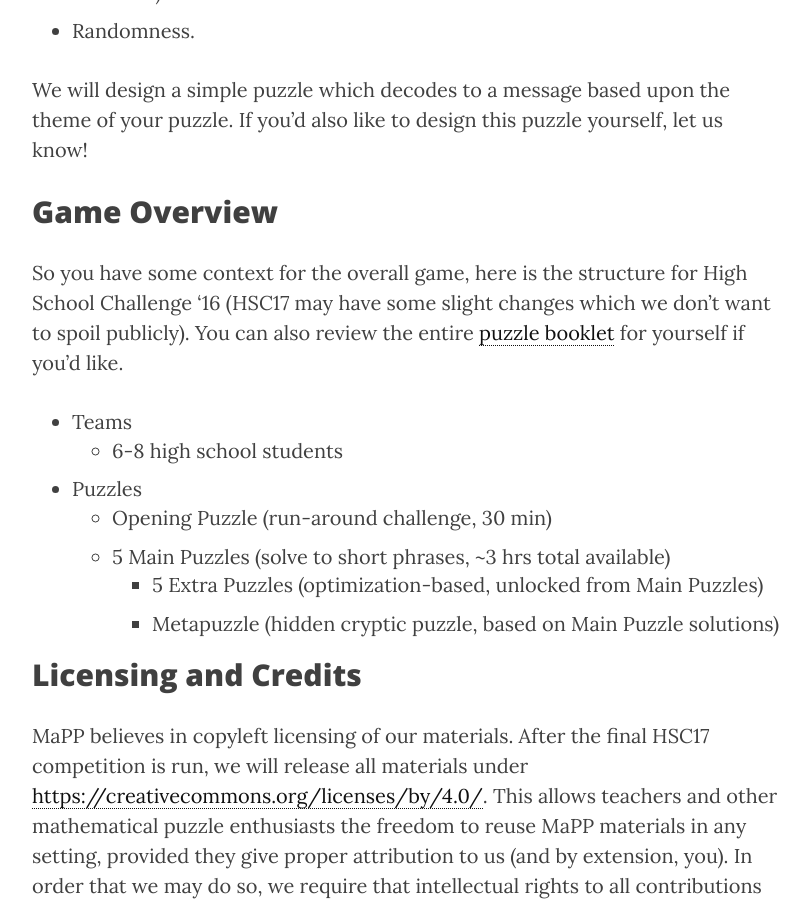
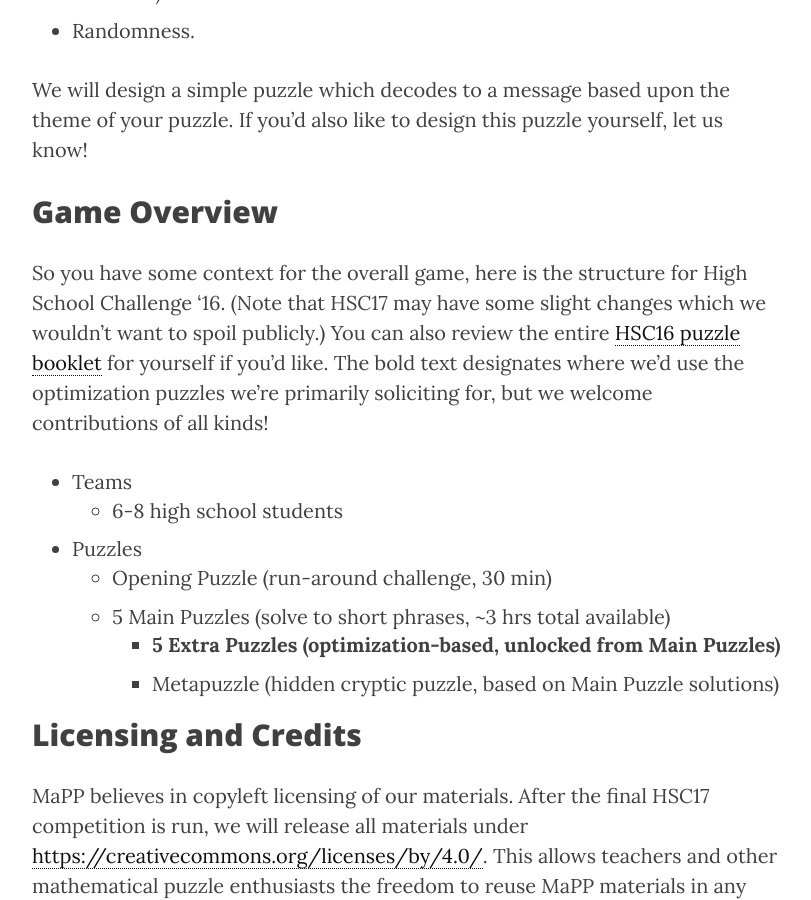
Before and after one commit to MaPPmath/mappmath.github.io, a Jekyll site: the page built from pages/hsc/hsc17designers.md, in a window 1280 px wide and 900 px high, scrolled down 2043 px. Shown: the whole window, without its empty margins (233-1044 px from the left). Built offline with Jekyll 4.4.1, drawn with Linux system fonts in a browser that asks for light colours; nearby versions of some CDN libraries.

Commit message:
bold EXTRA puzzles in solicitation

```diff
--- a/pages/hsc/hsc17designers.md
+++ b/pages/hsc/hsc17designers.md
@@ -69,16 +69,19 @@ design this puzzle yourself, let us know!
 ## Game Overview
 
 So you have some context for the overall game, here is the structure
-for High School Challenge '16 (HSC17 may have some slight changes
-which we don't want to spoil publicly). You can also review the
-entire [puzzle booklet][booklet] for yourself if you'd like.
+for High School Challenge '16. (Note that HSC17 may have some slight changes
+which we wouldn't want to spoil publicly.) You can also review the
+entire [HSC16 puzzle booklet][booklet] for yourself if you'd like.
+The bold text designates where we'd use the
+optimization puzzles we're primarily soliciting for, but we welcome
+contributions of all kinds!
 
 * Teams
     * 6-8 high school students
 * Puzzles
     * Opening Puzzle (run-around challenge, 30 min)
     * 5 Main Puzzles (solve to short phrases, ~3 hrs total available)
-        * 5 Extra Puzzles (optimization-based, unlocked from Main Puzzles)
+        * **5 Extra Puzzles (optimization-based, unlocked from Main Puzzles)**
         * Metapuzzle (hidden cryptic puzzle, based on Main Puzzle solutions)
 
 ## Licensing and Credits
```
